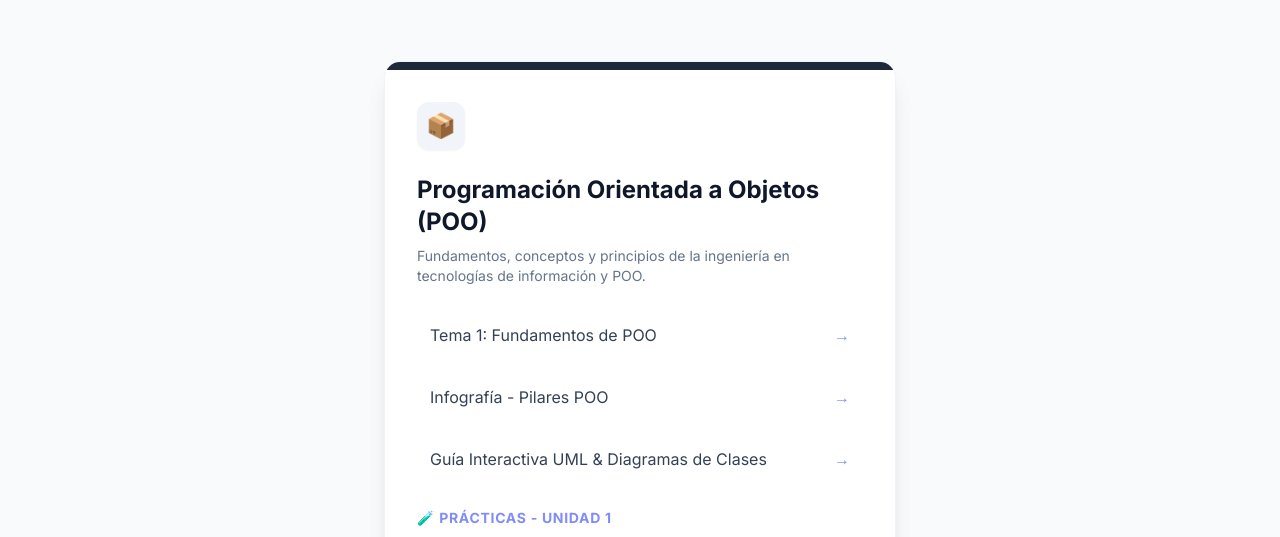
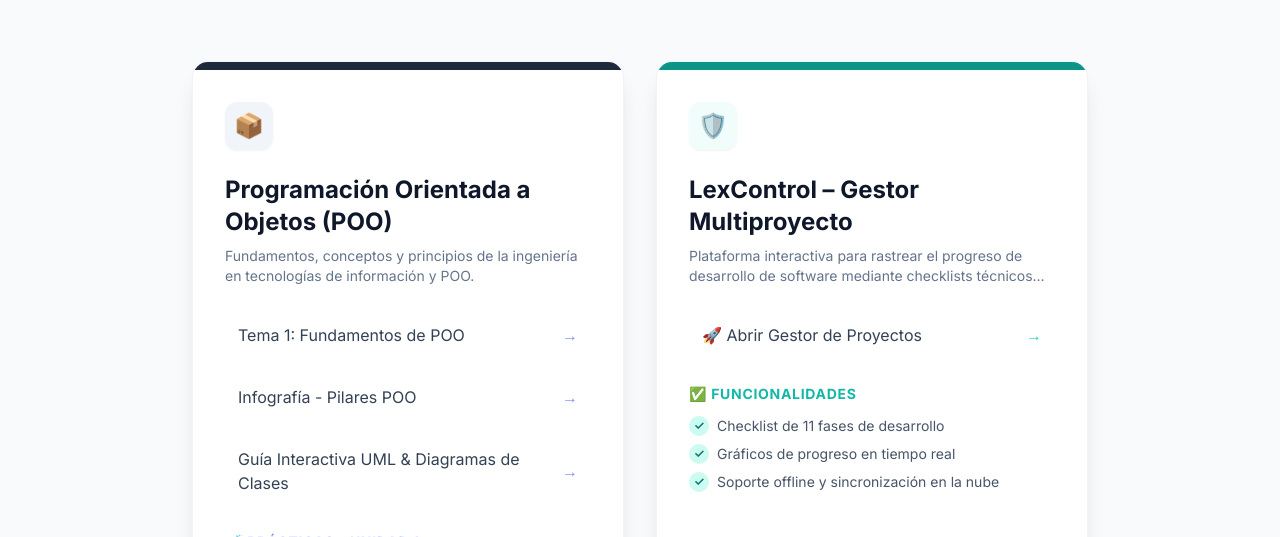
Before and after one commit to LMendoza70/Material-Didactico, a plain HTML site: page index.html in a window 1280 px wide. Shown: the part 235-772 px from the top of the page. Drawn offline with nearby package versions, Linux system fonts and the light colour scheme.

Commit message:
feat: update check.html title and add navigation; enhance index.html with LexControl management tools section

```diff
--- a/index.html
+++ b/index.html
@@ -39,7 +39,7 @@
                 por materias para facilitar tu proceso de estudio.</p>
         </div>
 
-        <div class="grid grid-cols-1 max-w-lg mx-auto gap-8">
+        <div class="grid grid-cols-1 md:grid-cols-2 max-w-4xl mx-auto gap-8">
 
             <!-- Materia: Programación Orientada a Objetos -->
             <div
@@ -106,6 +106,48 @@
                 </div>
             </div>
 
+            <!-- Herramientas de Gestión: LexControl -->
+            <div
+                class="bg-white rounded-2xl shadow-xl overflow-hidden border border-slate-100 hover:shadow-2xl transition-all hover:-translate-y-1">
+                <div class="bg-teal-600 h-2"></div>
+                <div class="p-6 md:p-8">
+                    <div
+                        class="w-12 h-12 bg-teal-50 text-teal-700 rounded-xl flex items-center justify-center text-2xl mb-6 shadow-sm">
+                        🛡️
+                    </div>
+                    <h2 class="text-2xl font-bold text-slate-900 mb-2">LexControl – Gestor Multiproyecto</h2>
+                    <p class="text-slate-500 text-sm mb-6 line-clamp-2">Plataforma interactiva para rastrear el
+                        progreso de desarrollo de software mediante checklists técnicos por fases.</p>
+
+                    <ul class="space-y-3">
+                        <li>
+                            <a href="./check.html"
+                                class="group flex items-center justify-between p-3 rounded-lg hover:bg-teal-50 transition-colors border border-transparent hover:border-teal-100">
+                                <span class="font-medium text-slate-700 group-hover:text-teal-700">🚀 Abrir Gestor de
+                                    Proyectos</span>
+                                <span class="text-teal-400 group-hover:text-teal-700">→</span>
+                            </a>
+                        </li>
+                    </ul>
+
+                    <h3 class="text-sm font-bold text-teal-500 mt-6 mb-3 uppercase tracking-wider">✅ Funcionalidades</h3>
+                    <ul class="space-y-2">
+                        <li class="flex items-center gap-2 text-sm text-slate-600">
+                            <span class="w-5 h-5 bg-teal-100 text-teal-700 rounded-full flex items-center justify-center text-xs font-bold">✓</span>
+                            Checklist de 11 fases de desarrollo
+                        </li>
+                        <li class="flex items-center gap-2 text-sm text-slate-600">
+                            <span class="w-5 h-5 bg-teal-100 text-teal-700 rounded-full flex items-center justify-center text-xs font-bold">✓</span>
+                            Gráficos de progreso en tiempo real
+                        </li>
+                        <li class="flex items-center gap-2 text-sm text-slate-600">
+                            <span class="w-5 h-5 bg-teal-100 text-teal-700 rounded-full flex items-center justify-center text-xs font-bold">✓</span>
+                            Soporte offline y sincronización en la nube
+                        </li>
+                    </ul>
+                </div>
+            </div>
+
         </div>
     </main>
 
```
Also changed, not shown: check.html (+28 -4 lines).
